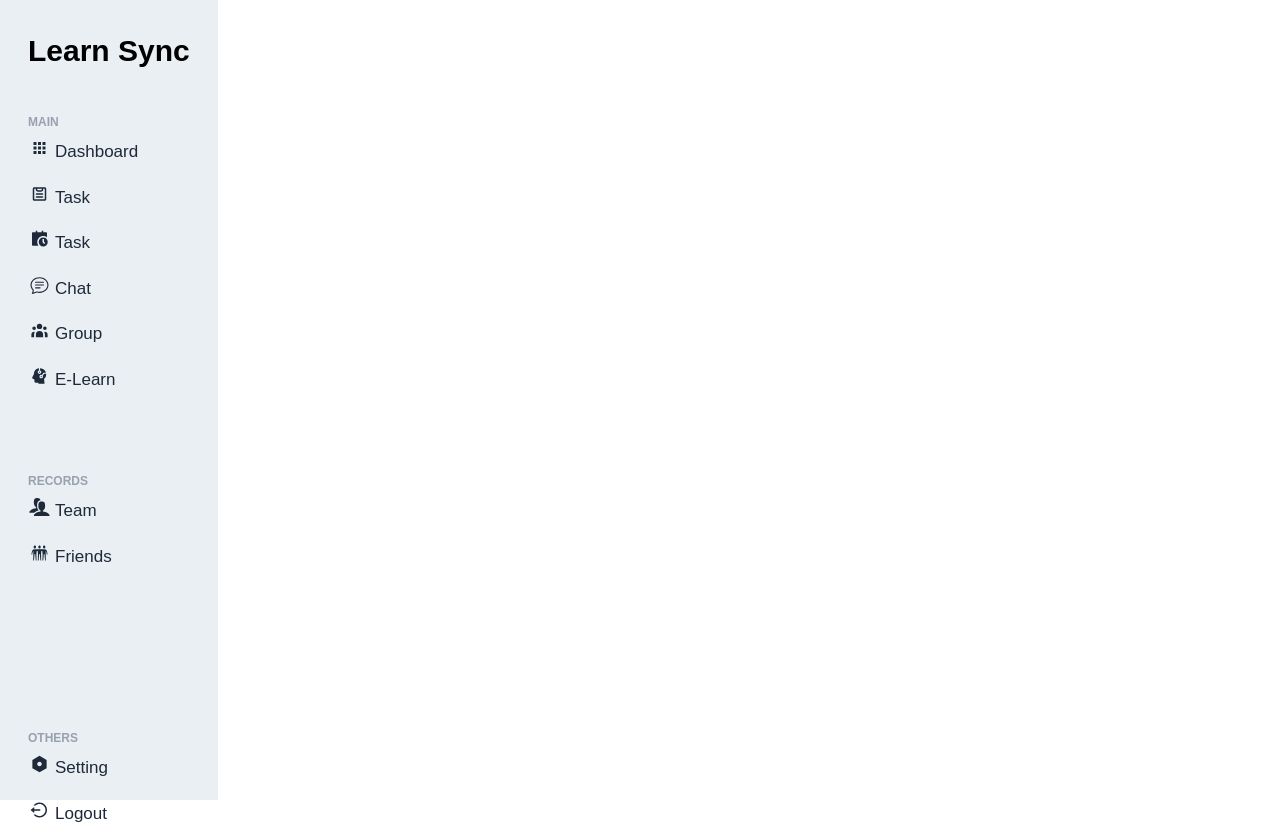
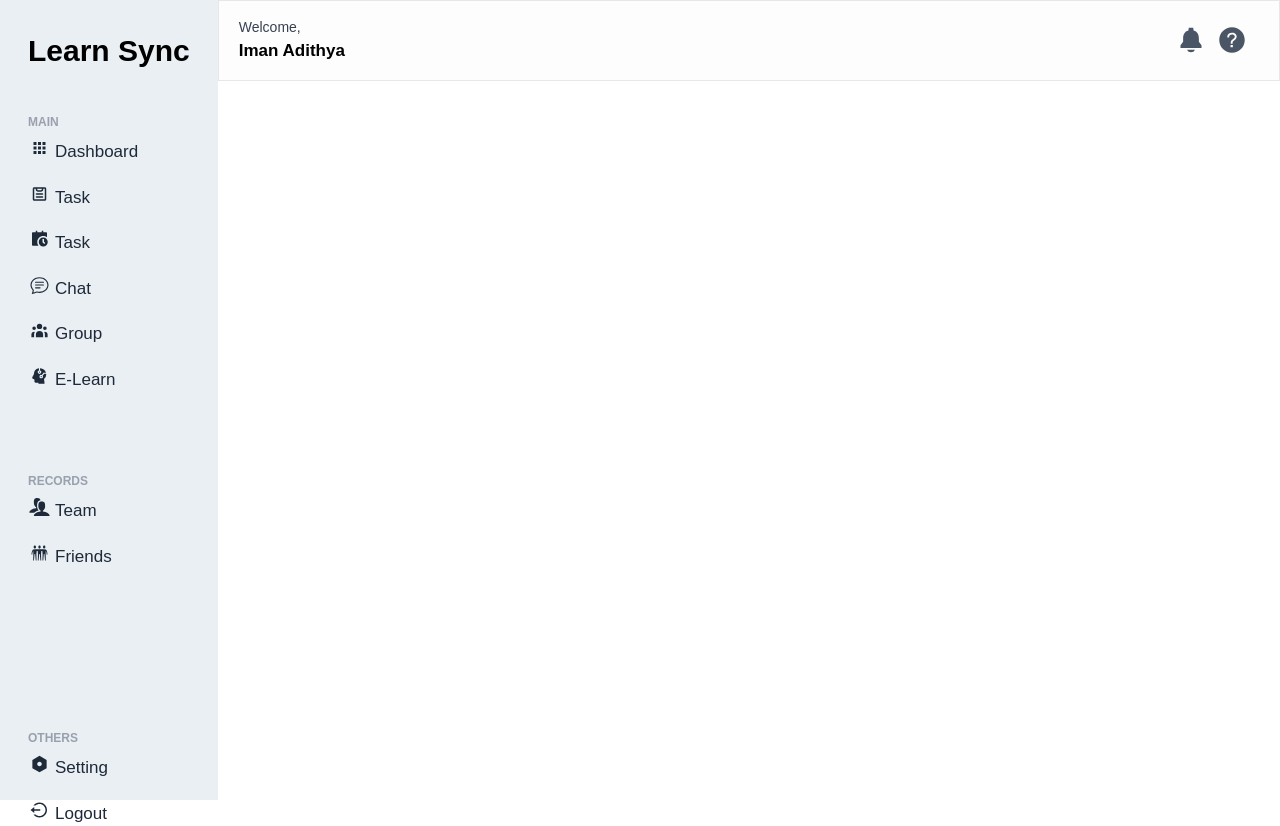
Before and after one commit to UchithmaSenevirathne/learn-sync, a React (Vite) app: page /dashboard in a window 1280 px wide. Built offline with nearby package versions, Linux system fonts and the light colour scheme; a web font is replaced by a local one.

Commit message:
header completed

```diff
--- /dev/null
+++ b/src/components/Header.jsx
@@ -0,0 +1,16 @@
+import {IoHelpCircleSharp, IoNotificationsSharp} from "react-icons/io5";
+
+export const Header = () => {
+    return (
+        <div className="flex justify-between items-center w-full py-4 px-5 font-anek bg-[#FDFDFD] border-1 border-gray-200">
+            <div className="flex flex-col">
+                <h4 className="font-medium text-[14px] text-gray-700">Welcome,</h4>
+                <h1 className="font-semibold text-[17px]">Iman Adithya</h1>
+            </div>
+            <div className="flex items-center">
+                <IoNotificationsSharp  className="h-[28px] w-[28px] text-gray-600" />
+                <IoHelpCircleSharp  className="h-[34px] w-[54px] text-gray-600"/>
+            </div>
+        </div>
+    )
+}
--- a/src/layout/PrivateLayout.jsx
+++ b/src/layout/PrivateLayout.jsx
@@ -1,9 +1,13 @@
 import {SideBar} from "../components/SideBar.jsx";
+import {Header} from "../components/Header.jsx";
 
 export const PrivateLayout = () => {
     return (
         <div className="flex w-full h-screen">
             <SideBar/>
+            <div className="flex flex-col flex-1">
+                <Header/>
+            </div>
         </div>
     )
 }
```
